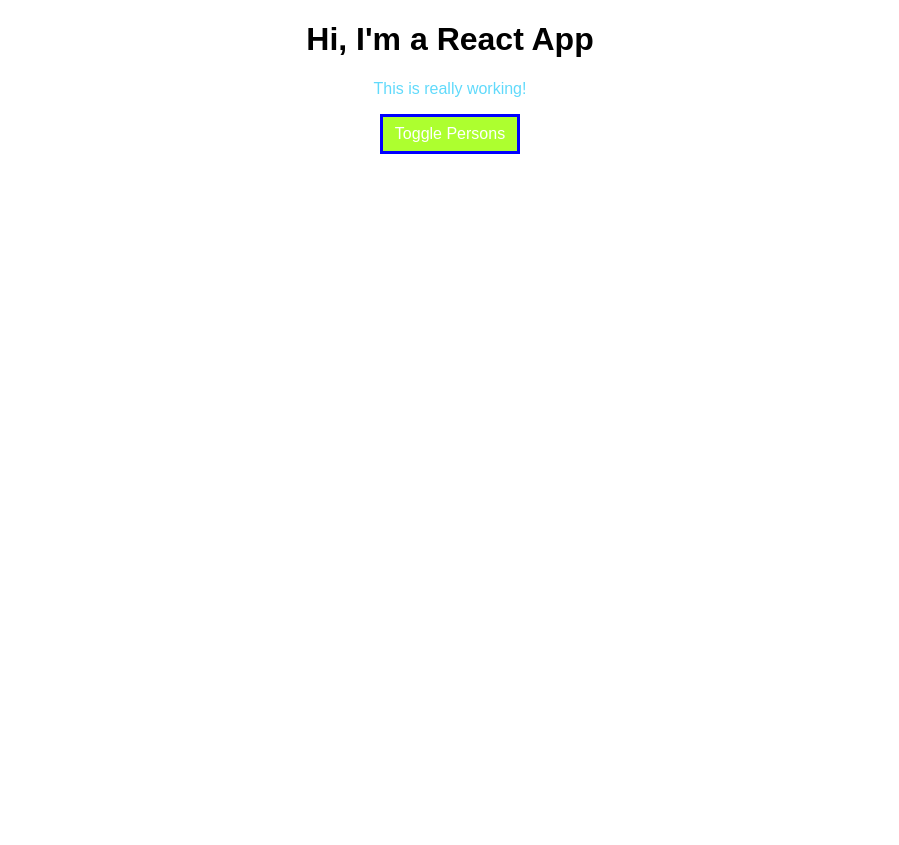
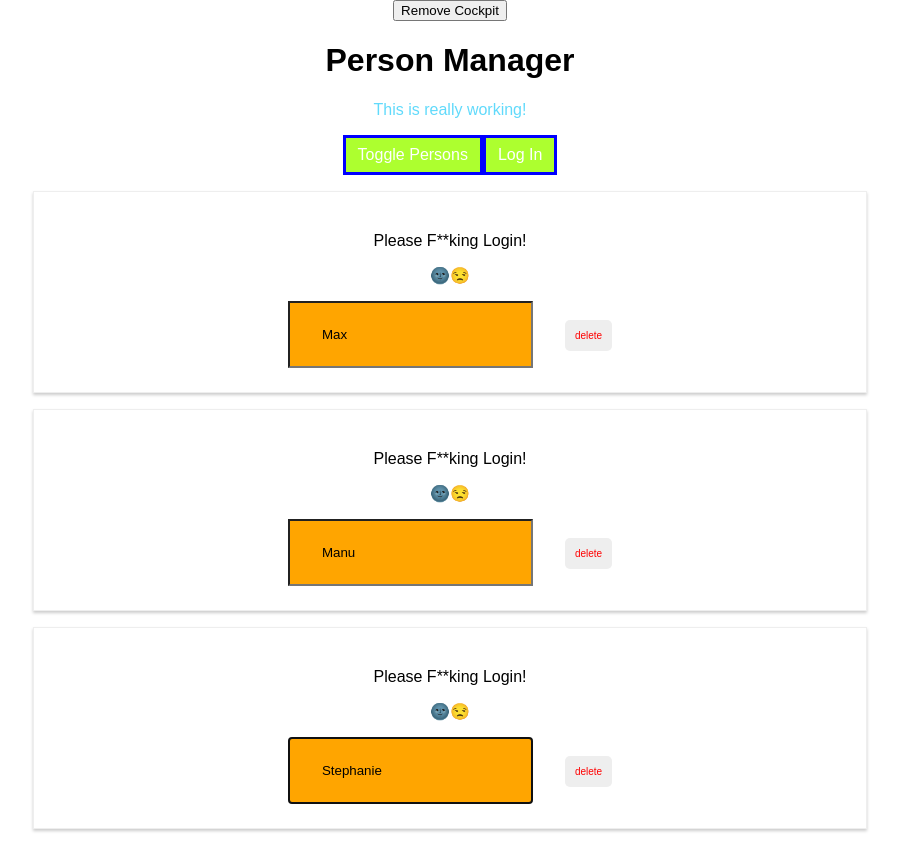
Before and after one commit to Hussein-miracle/react-deep-learn, a React (Vite) app: page / in a window 1280 px wide. Shown: the whole page, without its empty margins (190-1089 px from the left). Before the commit the page ends 800 px from the top, so only its background shows below. Built offline with nearby package versions, Linux system fonts and the light colour scheme.

Commit message:
feat: learnt about hocs,contextApi,best practices,useRef,createRef

```diff
--- a/package.json
+++ b/package.json
@@ -7,6 +7,7 @@
     "preview": "vite preview"
   },
   "dependencies": {
+    "prop-types": "^15.8.1",
     "radium": "^0.19.4",
     "react": "^17.0.2",
     "react-dom": "^17.0.2",
--- a/src/components/Cockpit/Cockpit.jsx
+++ b/src/components/Cockpit/Cockpit.jsx
@@ -1,22 +1,48 @@
-import React,{useEffect} from "react";
+import React,{useEffect ,memo,useRef , useContext } from "react";
 import classes from "./Cockpit.module.scss";
+import AuthContext from "../context/auth-context";
+
+const Cockpit = ({title,personsLength ,showPersons,togglePersonsHandler }) => {
+
+  const toggleBtnRef = useRef(null);
+  const authContext = useContext(AuthContext);
+
+  // console.log(title)
+  useEffect(() => {
+    console.log('[Cockpit.js] useEffect');
+
+  // const timer =  setTimeout(() => {
+  //     alert("saved data to cloud!");
+  //   },1000);
 
 
-const Cockpit = ({title,persons ,showPersons,togglePersonsHandler }) => {
-  // console.log(title)
+    return () => {
+      // clearTimeout(timer)
+      console.log("[Cockpit.js] cleanUp Work in useEffect")
+    }
+  },[personsLength]);
+
+
   useEffect(() => {
-    console.log('[Cockpit.js] useEffect')
-  })
+
+    toggleBtnRef.current.click();
+    return () => {
+      console.log("[Cockpit.js] cleanUp Work in 2nd   useEffect")
+
+    }
+
+  },[toggleBtnRef]);
+
     let btnClasses = [classes.button];
     let styleArray = [];
-    if(persons.length > 2){
+    if(personsLength > 2){
       styleArray.push(classes.lightblue);
     }
-    if(persons.length <= 2){
+    if(personsLength <= 2){
       styleArray.unshift();
       styleArray.push(classes.red);
     }
-    if(persons.length <=1 ){
+    if(personsLength <=1 ){
       styleArray.unshift();
       styleArray.push(classes.bold)
     }
@@ -24,13 +50,20 @@ const Cockpit = ({title,persons ,showPersons,togglePersonsHandler }) => {
     btnClasses.push(classes.Red)
     return(
         <div className={classes.Cockpit}>
-            <h1>Hi, I'm a React App</h1>
+            <h1>{title}</h1>
             <p className={styleArray.join(" ")}>This is really working!</p>
-            <button className={btnClasses.join(" ")} alt ={showPersons} onClick={togglePersonsHandler}>Toggle Persons</button>
+            <button ref={toggleBtnRef} className={btnClasses.join(" ")}  display = {showPersons ? showPersons : null } onClick={togglePersonsHandler}>Toggle Persons</button>
+
+
+            <button onClick={authContext.login}>Log In</button>
+
+
+
         </div >
 
     )
 }
 
 
-export default Cockpit;
+export default memo(Cockpit);
+// export default memo(Cockpit);
--- a/src/components/Persons/Person/Person.jsx
+++ b/src/components/Persons/Person/Person.jsx
@@ -1,8 +1,12 @@
-import React,{Component} from "react";
+import React,{Component,createRef  } from "react";
+import PropTypes from "prop-types";
 import styled from "styled-components";
 // import Radium from "radium";
+import withClass from "../../../hoc/withClass";
+import Aux from "../../../hoc/Auxilliary";
 import classes from  "./Person.styles.module.scss";
-
+// import { } from "react";
+import AuthContext from "../../context/auth-context"
 
 
 const DeleteBtn = styled.span`
@@ -21,31 +25,67 @@ const DeleteBtn = styled.span`
         color:#000;
         font-size:12px;
         text-transform:uppercase;
-        border: 2px dashed #000;
+
+        border-width:2px;
+        border-style:inset dotted;
+        border-color:#212121;
 
 
     }
 `
 
 class Person extends Component{
+    constructor(){
+        super()
+        this.inputElementRef = createRef();
+    }
+    static contextType = AuthContext;
+
+    componentDidMount(){
+        // document.querySelector("input").focus();
+        this.inputElementRef.current.focus();
+        console.log(this.context.isLoggedIn);
+    }
+
+
 
     render(){
         console.log("[Person.js] rendering.....");
         return(
 
-            <div className={classes.person}>
+            <>
+            <AuthContext.Consumer>
+                {(context) =>
+                 <Aux>
+                  {context.isLoggedIn ? <p>Logged IN...Boss</p> : <p>Please F**king Login!</p>}
 
-                <p className={`${this.props.children ? "true" :"invert-2"}`} >I'm {this.props.name} and i'm {this.props.age} years old.</p>
+                { context.isLoggedIn ?   <p className={`${this.props.children ? "true" :"invert-2"}`} > I'm {this.props.name} and i'm {this.props.age} years old.</p> : <p> 🌚😒 </p>}
+            </Aux>
+                }
+                </AuthContext.Consumer>
 
-                <p className={`${this.props.children ? "true" :"invert-2"}`}  > {this.props.children} </p>
 
-                { <input className={classes["invert"]}  type="text" onChange={this.props.changed} placeholder={this.props.name} /> }
+
+                <input
+                ref= { this.inputElementRef} className={classes["true"]}
+                type="text"
+                onChange={this.props.changed}
+                value={this.props.name} />
 
                 <DeleteBtn onClick={this.props.click} >delete</DeleteBtn>
 
-            </div>
+            </>
         )
     }
 }
 
-export default  Person;
+
+Person.propTypes = {
+    name:PropTypes.string,
+    click:PropTypes.func,
+    age:PropTypes.number,
+    changed:PropTypes.func
+}
+
+
+export default  withClass(Person,classes.person);
--- a/src/components/Persons/Persons.jsx
+++ b/src/components/Persons/Persons.jsx
@@ -1,30 +1,31 @@
-import React from "react";
+import React,{PureComponent} from "react";
 import Person from "./Person/Person";
+import AuthContext from "../context/auth-context";
+// const State = {}
 
-const State = {}
+class Persons extends PureComponent{
+    // shouldComponentUpdate(nextProps,nextState){
+    //     console.log("[Persons.js] shouldComponentUpdate");
+    //     if(nextProps.persons !== this.props.persons  ||nextProps.clicked !== this.props.clicked  || nextProps.changed !== this.props.changed){
+    //         return true;
+    //     }else{
+    //         return false;
+    //     }
 
-class Persons extends React.Component{
-    // static getDerivedStateFromProps(props,state){
-    //     console.log("[Persons.js] getDerivedStateFromProps");
-    //     return state;
+    //     // return true;
     // }
-
-    // componentWillReceiveProps(props){
-    //     console.log("[Persons.js] componentWillReceiveProps",props);
-    // }
-
-
-    shouldComponentUpdate(nextProps,nextState){
-        console.log("[Persons.js] shouldComponentUpdate");
-        return true;
-    }
 
     getSnapshotBeforeUpdate(prevProps,prevState){
         console.log("[Persons.js] getSnapshotBeforeUpdate");
         return {message : "Snapshot!"}
     }
 
-
+    componentWillUnmount(){
+        console.log("[Persons.js] componentWillUnmount");
+    }
+    componentDidMount(){
+        console.log("[Persons.js] componentDidMount");
+    }
 
     componentDidUpdate(prevProps,prevState,snapshot){
         console.log("[Persons.js] componentDidUpdate");
@@ -34,7 +35,7 @@ class Persons extends React.Component{
     render(){
         console.log("[Persons.js] rendering.....");
 
-        return (this.props.persons.map(({name,age,id}) =>
+        return ( this.props.persons.map(({name,age,id}) =>
 
                 <Person
                     key={id}
@@ -42,9 +43,12 @@ class Persons extends React.Component{
                     age={age}
                     click={ () => this.props.clicked(id)}
                     changed = { (e) => this.props.changed(e,id) }
+
                     />
 
-                ));
+                )
+        )
+
     }
 }
 
--- /dev/null
+++ b/src/components/context/auth-context.jsx
@@ -0,0 +1,8 @@
+import React,{useContext} from "react";
+
+const authContext = React.createContext({
+    isLoggedIn:false,
+    login:() => {}
+});
+
+export default authContext;
--- a/src/containers/App.jsx
+++ b/src/containers/App.jsx
@@ -4,10 +4,11 @@ import React, { Component } from 'react';
 // import Errorboundary from '../components/ErrorBoundary/ErrorBoundary';
 import Persons from '../components/Persons/Persons';
 // import Person from '../components/Persons/Person/Person';
+import Aux from '../hoc/Auxilliary';
 import Cockpit from "../components/Cockpit/Cockpit";
-
+import withClass   from   '../hoc/withClass';
 import classes from './App.module.css';
-
+import AuthContext from '../components/context/auth-context';
 
 class App extends Component {
   constructor(props){
@@ -17,12 +18,15 @@ class App extends Component {
 
   state = {
     persons: [
-      {id : "a"  , name: 'Max', age: 28 },
+      {id : "a"  , name: 'Max', age: 28},
       {id :  "ff", name: 'Manu', age: 29 },
       {id : "dfg" , name: 'Stephanie', age: 26 }
     ],
     otherState: 'some other value',
-    showPersons : false
+    showPersons : false,
+    showCockpit:true,
+    changeCounter:0,
+    loggedIn:false
   }
 
   static getDerivedStateFromProps(props,state){
@@ -74,23 +78,32 @@ class App extends Component {
     const persons = [...this.state.persons];
     persons[personId] = person;
 
-    this.setState({
-      persons: [...persons] });
+    this.setState((prevState,props) => {
+        return {
+          persons: [...persons] , changeCounter:prevState.changeCounter + 1}
+    },() => {
+      console.log(this.state.changeCounter)
+    });
   }
 
   togglePersonsHandler = () => {
     this.setState({showPersons: !this.state.showPersons})
   }
 
+  handleLogin = () => {
+    this.setState({loggedIn:true})
+  }
   render() {
     console.log("[App.js] render")
     let btnClasses = [classes.Button];
 
     let persons = null ;
+
     if(this.state.showPersons){
       persons = <Persons persons={this.state.persons}
               clicked={this.deletePersonHandler}
               changed={this.nameChangeHandler}
+
             />;
 
 
@@ -101,21 +114,31 @@ class App extends Component {
 
     }
 
+    const cockpit = (<Cockpit title={this.props.appTitle} personsLength={this.state.persons.length} showPersons={this.state.showPersons} togglePersonsHandler={ this.togglePersonsHandler } />)
 
     return (
-      <div className={classes.App }>
+      <Aux>
 
-        <Cockpit title={this.props.appTitle} persons={this.state.persons} showPersons={this.state.showPersons} togglePersonsHandler={ this.togglePersonsHandler }/>
+        <button onClick={() => this.setState({showCockpit: !this.state.showCockpit}) }>Remove Cockpit</button>
 
-
-        {persons }
+        <AuthContext.Provider  value={{
+          login : this.handleLogin,
+          isLoggedIn : this.state.loggedIn
+        }}>
+            {
+              this.state.showCockpit ?  cockpit : null
+            }
 
 
 
-      </div>
+            {persons }
+        </AuthContext.Provider>
+
+
+      </Aux>
     );
     // return React.createElement('div', {className: 'App'}, React.createElement('h1', null, 'Does this work now?'));
   }
 }
 
-export default App;
+export default withClass(App,classes.App);
--- /dev/null
+++ b/src/hoc/Auxilliary.js
@@ -0,0 +1,6 @@
+// import React from "react";
+
+const aux = props => props.children;
+
+
+export default aux;
--- /dev/null
+++ b/src/hoc/withClass.jsx
@@ -0,0 +1,11 @@
+import React from "react";
+
+const withClass = (WrappedComponent,className) => {
+    return props => (
+        <div className={className}>
+            <WrappedComponent {...props} />
+        </div>
+    );
+}
+
+export default withClass;
```
Also changed, not shown: 1 other file (tests, documents, lock files or other folders).
